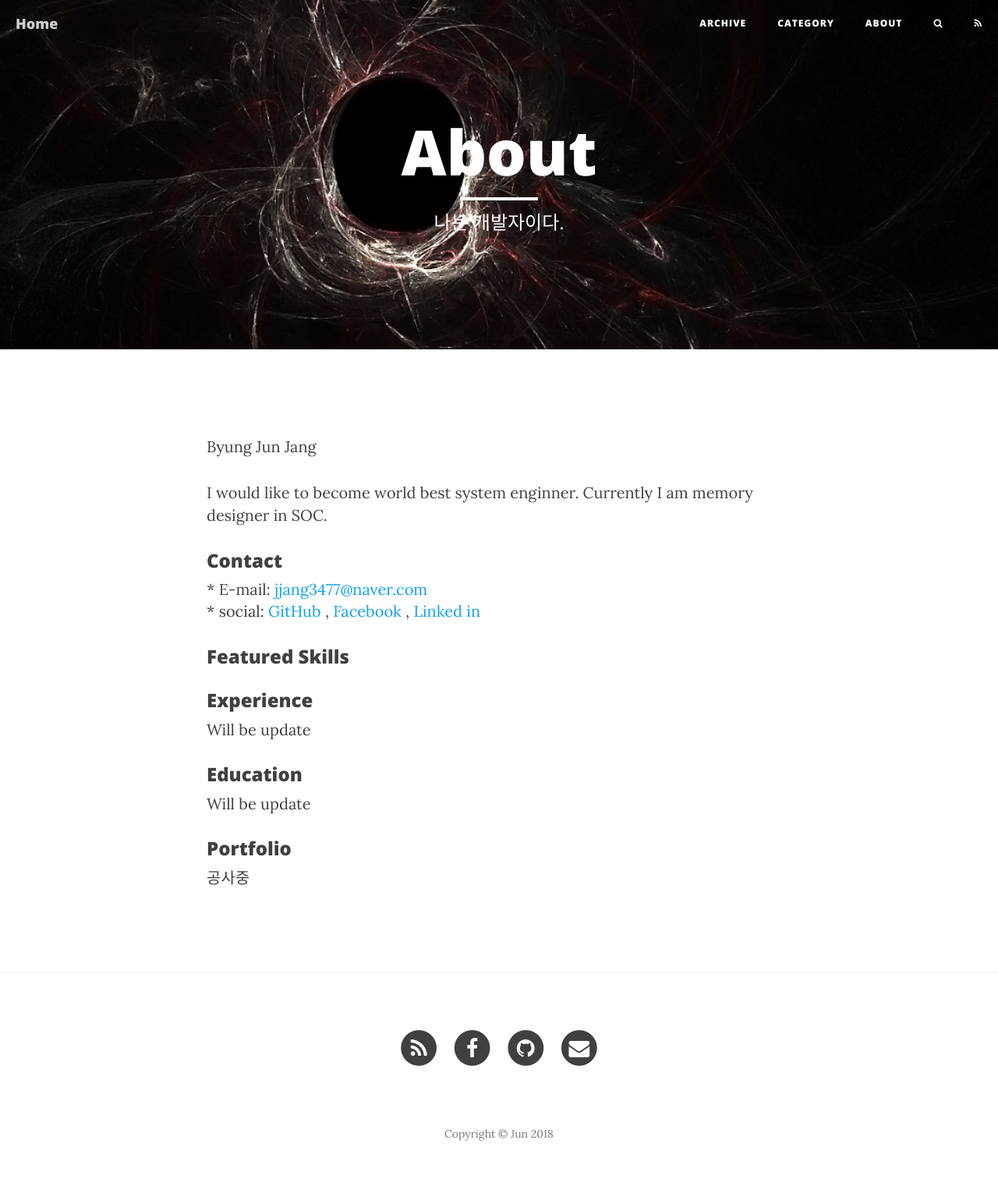
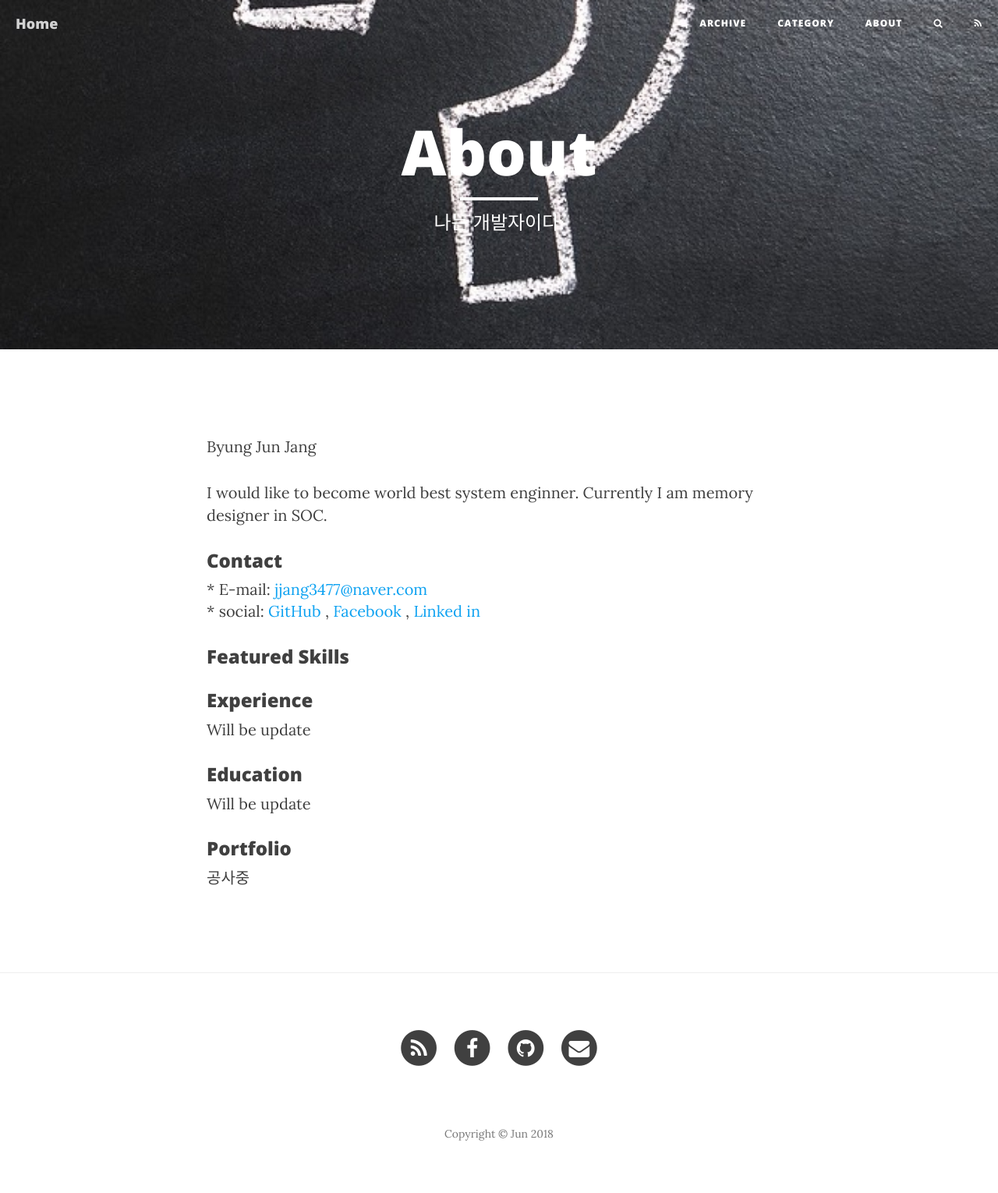
Before and after one commit to jjango/jjango.github.io, a Jekyll site: the page built from about/index.html, in a window 1280 px wide. Shown: the whole page at 78% size. Built offline with Jekyll 4.4.1, drawn with Linux system fonts in a browser that asks for light colours; nearby versions of some CDN libraries.

Commit message:
upload image

```diff
--- a/about/index.html
+++ b/about/index.html
@@ -1,7 +1,7 @@
 ---
 layout: page
 title : About
-header-img: "img/about-bg.png"
+header-img: "img/about-bg.jpg"
 description: "나는 개발자이다."
 ---
 
```
Also changed, not shown: img/about-bg.png (deleted), img/about-bg_sub.jpg (deleted), img/blog-bg_sub_1.jpg (deleted), img/category-bg_sub.jpg (deleted), img/search-bg_sub.jpg (deleted).
